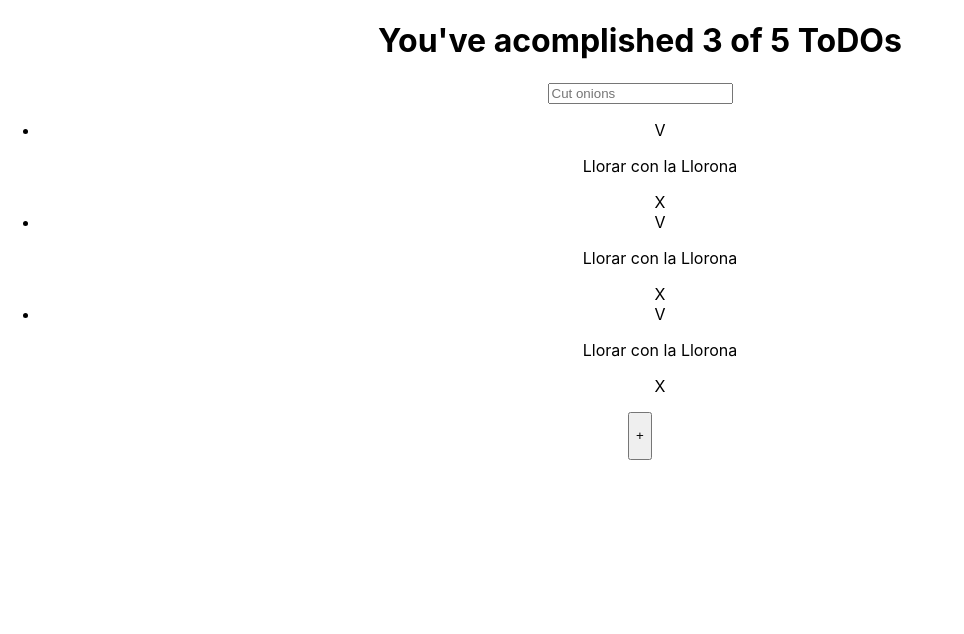
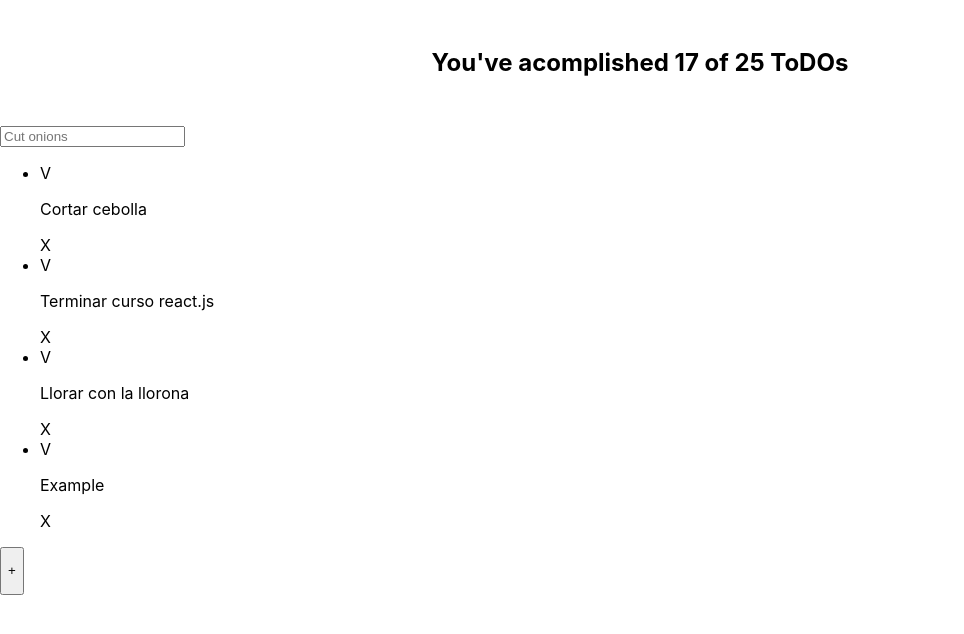
Before and after one commit to Carlos2902/react-app, a React (Create React App) app: page / in a window 1280 px wide. Shown: the top 634 px of the page, without its empty margins (0-964 px from the left). Built offline with nearby package versions, Linux system fonts and the light colour scheme.

Commit message:
CSS added on TodoCount
props added on TodoItem

```diff
--- a/src/App.js
+++ b/src/App.js
@@ -1,4 +1,5 @@
-import logo from './platzi.webp';
+// eslint-disable-next-line
+import React from 'react';
 import { TodoCount } from './TodoCount';
 import { TodoSearch } from './TodoSearch';
 import {TodoList} from './TodoList';
@@ -6,26 +7,39 @@ import { TodoItem } from './TodoItem';
 import { CreateTodoButton } from './CreateTodoButton';
 import './App.css';
 
+
+
+const defaultTodos = [
+  {text: 'Cortar cebolla', completed: true},
+  {text: 'Terminar curso react.js', completed: false},
+  {text: 'Llorar con la llorona', completed: true},
+  {text: 'Example', completed: false},
+
+];
+
 // component
 function App() {
   return (
-    <div className="App">
-
+    <React.Fragment>
     {/* First message */}
-      <TodoCount/>
+      <TodoCount completed={17} total={25}/>
     {/* Search field */}
      <TodoSearch/>
 
     <TodoList>
-      <TodoItem/>
-      <TodoItem/>
-      <TodoItem/>
+      {defaultTodos.map(todo => (
+        <TodoItem
+        key={todo.text}
+        text={todo.text}
+        completed = {todo.completed} />
+      ))}
+
     </TodoList>
 
     {/* Button to create ToDo's */}
     <CreateTodoButton/>
 
-    </div>
+    </React.Fragment>
   );
 }
 
--- a/src/TodoCount.js
+++ b/src/TodoCount.js
@@ -1,8 +1,17 @@
+// const estilos = {
+//   backgroundColor: 'red'
+// }
+function TodoCount({total, completed}){
 
-function TodoCount(){
-    return(
-     <h1>
-      You've acomplished 3 of 5 ToDOs
+  return(
+     <h1 style={{
+      fontSize: '24px',
+      textAlign: 'center',
+      margin: 0,
+      padding: '48px',
+
+     }}>
+      You've acomplished {completed} of {total} ToDOs
      </h1>
     );
   }
--- a/src/TodoItem.js
+++ b/src/TodoItem.js
@@ -1,8 +1,8 @@
-function TodoItem(){
+function TodoItem(props){
     return (
       <li>
-        <span>V</span>
-        <p>Llorar con la Llorona</p>
+        <span>{props.completed}V</span>
+        <p>{props.text}</p>
         <span>X</span>
       </li>
     );
--- a/src/TodoList.js
+++ b/src/TodoList.js
@@ -1,7 +1,7 @@
-function TodoList(props){
+function TodoList({children}){
     return(
      <ul>
-        {props.children}
+        {children}
      </ul>
     );
   }
```
